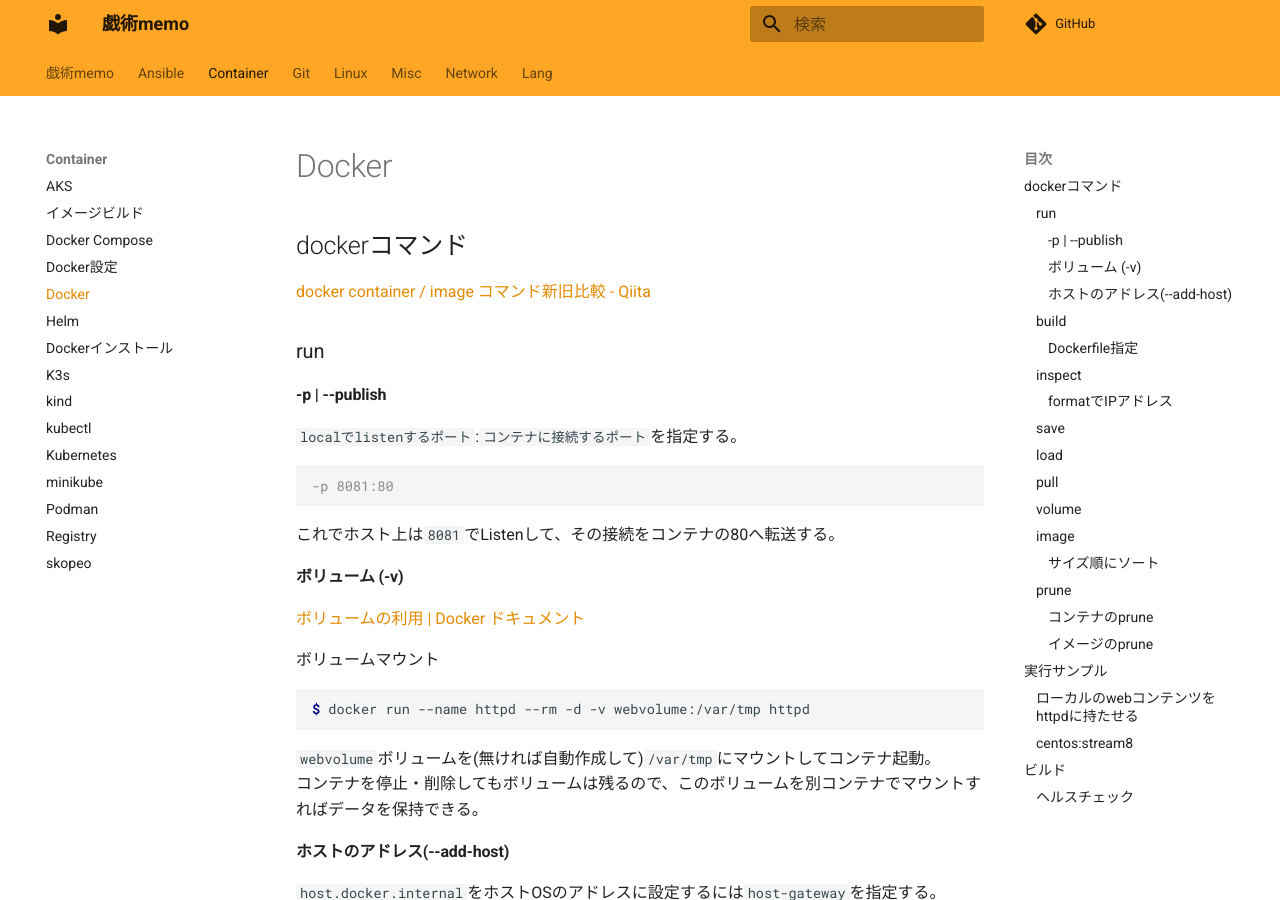
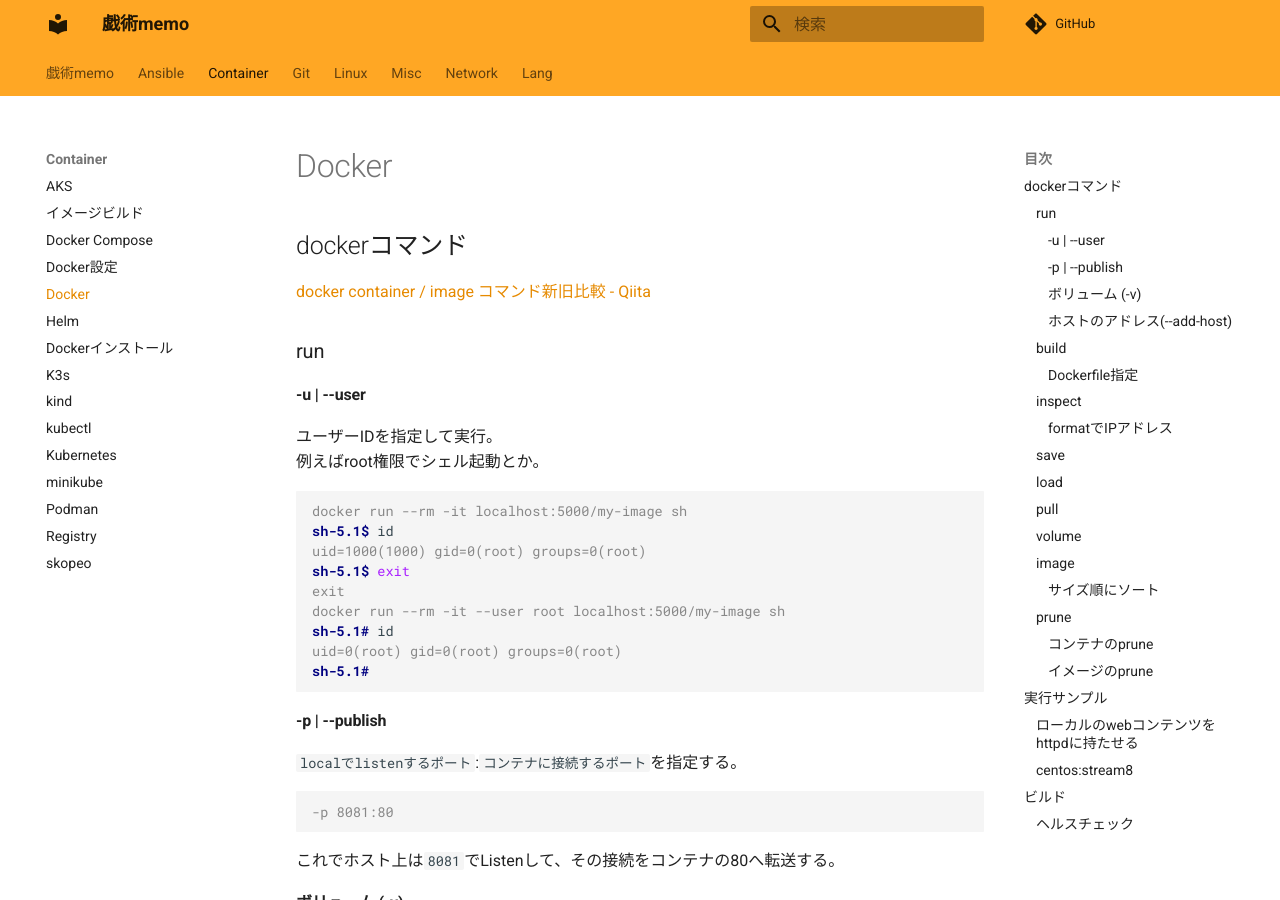
Before and after one commit to zaki-lknr/docs, an MkDocs documentation site: the page built from docs/Container/docker.md, in a window 1280 px wide and 900 px high. Built offline with MkDocs 1.6.1 and Material for MkDocs 9.7.7, drawn with Linux system fonts in a browser that asks for light colours; comment, search, counter and statistics services are not loaded.

Commit message:
add container/docker: run -u

````diff
--- a/docs/Container/docker.md
+++ b/docs/Container/docker.md
@@ -5,6 +5,23 @@
 [docker container / image コマンド新旧比較 - Qiita](https://qiita.com/zembutsu/items/6e1ad18f0d548ce6c266)
 
 ### run
+
+#### -u | --user
+
+ユーザーIDを指定して実行。
+例えばroot権限でシェル起動とか。
+
+```console
+docker run --rm -it localhost:5000/my-image sh
+sh-5.1$ id
+uid=1000(1000) gid=0(root) groups=0(root)
+sh-5.1$ exit
+exit
+docker run --rm -it --user root localhost:5000/my-image sh
+sh-5.1# id
+uid=0(root) gid=0(root) groups=0(root)
+sh-5.1#
+```
 
 #### -p | --publish
 
````
